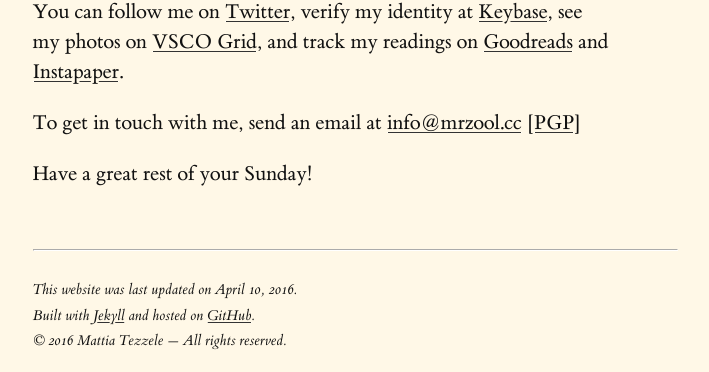
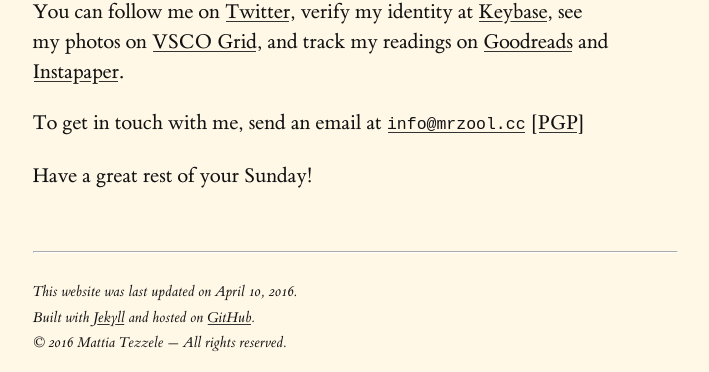
Before and after one commit to mrzool/mrzool.github.io, a Jekyll site: the page built from index.md, in a window 1280 px wide. Shown: the part 818-1190 px from the top of the page, without its empty margins (285-994 px from the left). Built offline with Jekyll 4.4.1, drawn with Linux system fonts in a browser that asks for light colours.

```diff
--- a/index.md
+++ b/index.md
@@ -23,4 +23,4 @@ I'm also the maintainer of [Conversational Remorse](http://notes.mrzool.cc), a m
 
 You can follow me on [Twitter](http://twitter.com/mrzool_), verify my identity at [Keybase](https://keybase.io/zool), see my photos on [VSCO Grid](https://mrzool.vsco.co/), and track my readings on [Goodreads](http://www.goodreads.com/mrzool) and [Instapaper](https://www.instapaper.com/p/__zool).
 
-To get in touch with me, send an email at [{{site.email}}](mailto:{{site.email}}) [[PGP](https://keybase.io/zool/key.asc)]
+To get in touch with me, send an email at [`{{site.email}}`](mailto:{{site.email}}) [[PGP](https://keybase.io/zool/key.asc)]
```
